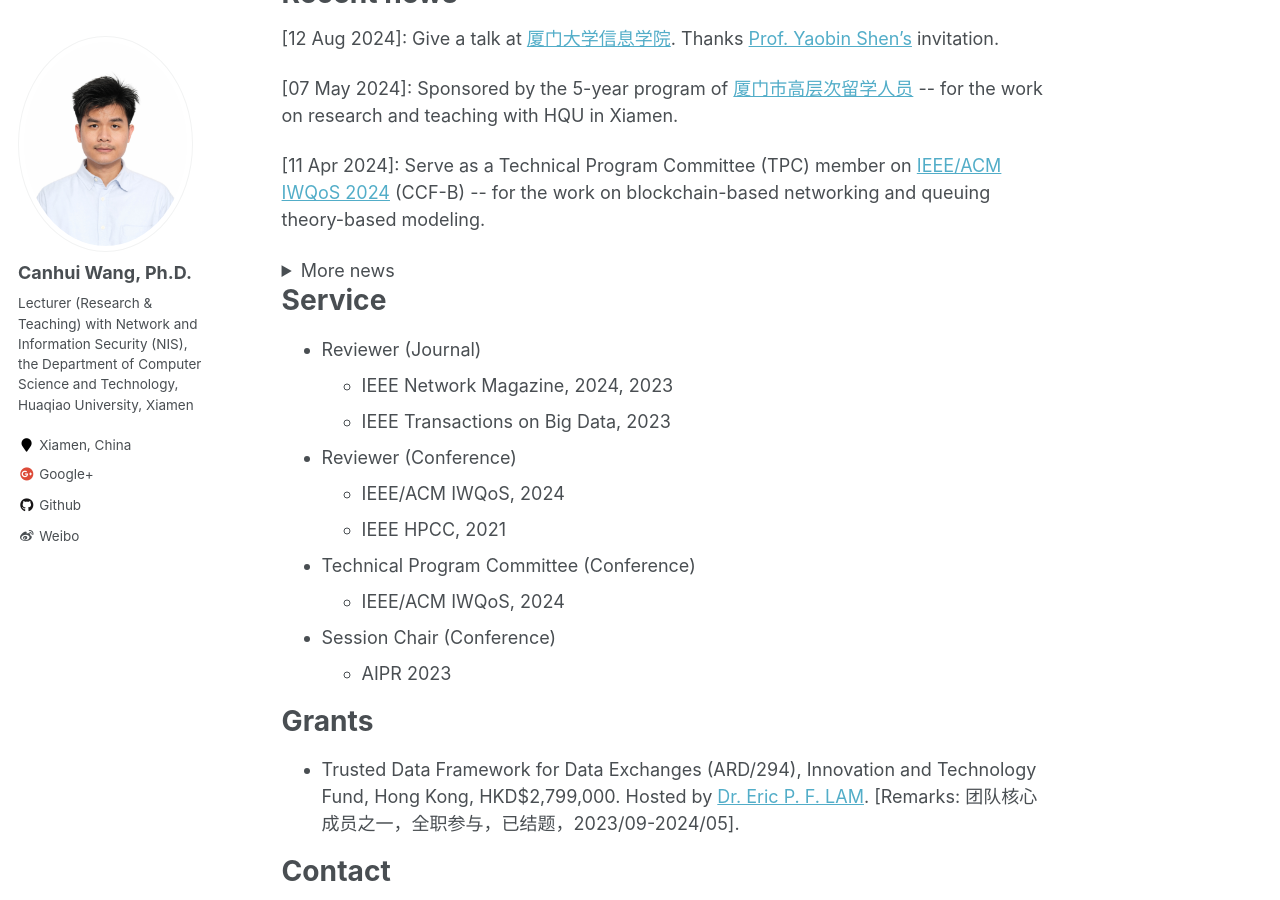
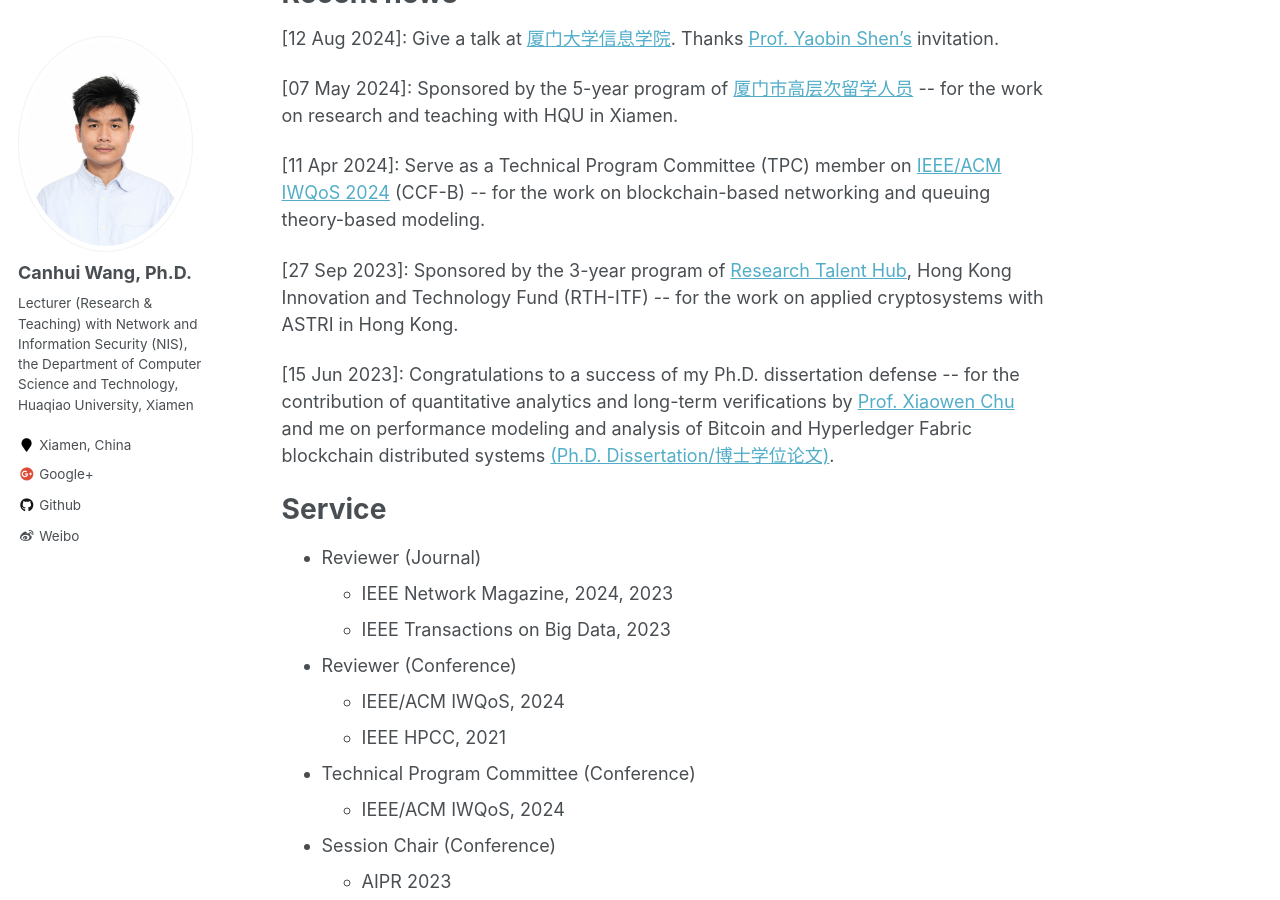
Before and after one commit to Canhui/canhui.github.io, a Jekyll site: the page built from _pages/about.md, in a window 1280 px wide and 900 px high, scrolled down 710 px. Built offline with Jekyll 4.4.1, drawn with Linux system fonts in a browser that asks for light colours; formulas are drawn with MathJax 3.

Commit message:
Update about.md

```diff
--- a/_pages/about.md
+++ b/_pages/about.md
@@ -23,15 +23,11 @@ Recent news
 
 \[11 Apr 2024\]: Serve as a Technical Program Committee (TPC) member on [IEEE/ACM IWQoS 2024](https://iwqos2024.ieee-iwqos.org/committees/technical-program-committee) (CCF-B) -\- for the work on blockchain-based networking and queuing theory-based modeling.
 
-<details>
-
-<summary>More news</summary>
-
 \[27 Sep 2023\]: Sponsored by the 3-year program of [Research Talent Hub](https://www.itf.gov.hk/en/funding-programmes/nurturing-talent/research-talent-hub/), Hong Kong Innovation and Technology Fund (RTH-ITF) -\- for the work on applied cryptosystems with ASTRI in Hong Kong.
 
 \[15 Jun 2023\]: Congratulations to a success of my Ph.D. dissertation defense -\- for the contribution of quantitative analytics and long-term verifications by [Prof. Xiaowen Chu](https://scholar.google.com/citations?user=v4rX24EAAAAJ) and me on performance modeling and analysis of Bitcoin and Hyperledger Fabric blockchain distributed systems [(Ph.D. Dissertation/博士学位论文)](https://scholars.hkbu.edu.hk/ws/portalfiles/portal/80879547/G23THFL-042570T.pdf).
 
-</details>
+
 
 
 <!-- for the contribution  -->
```
